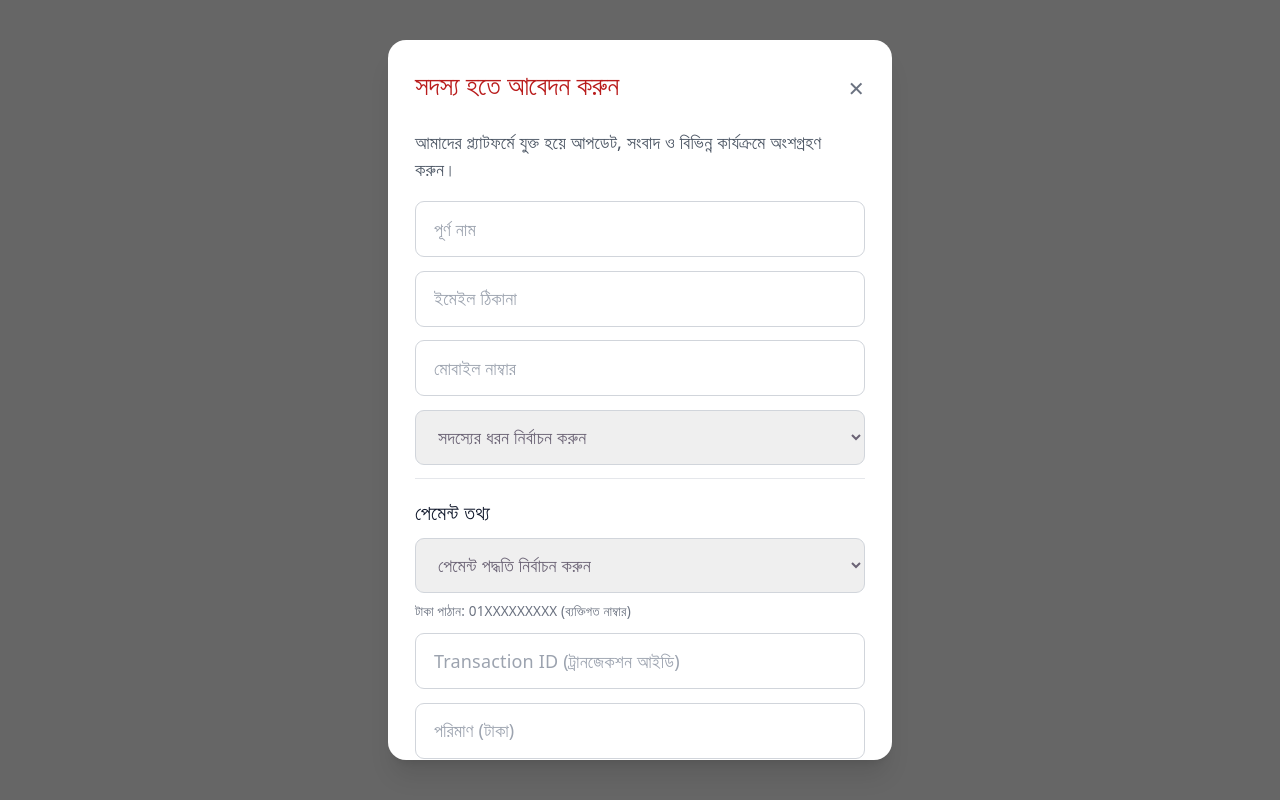
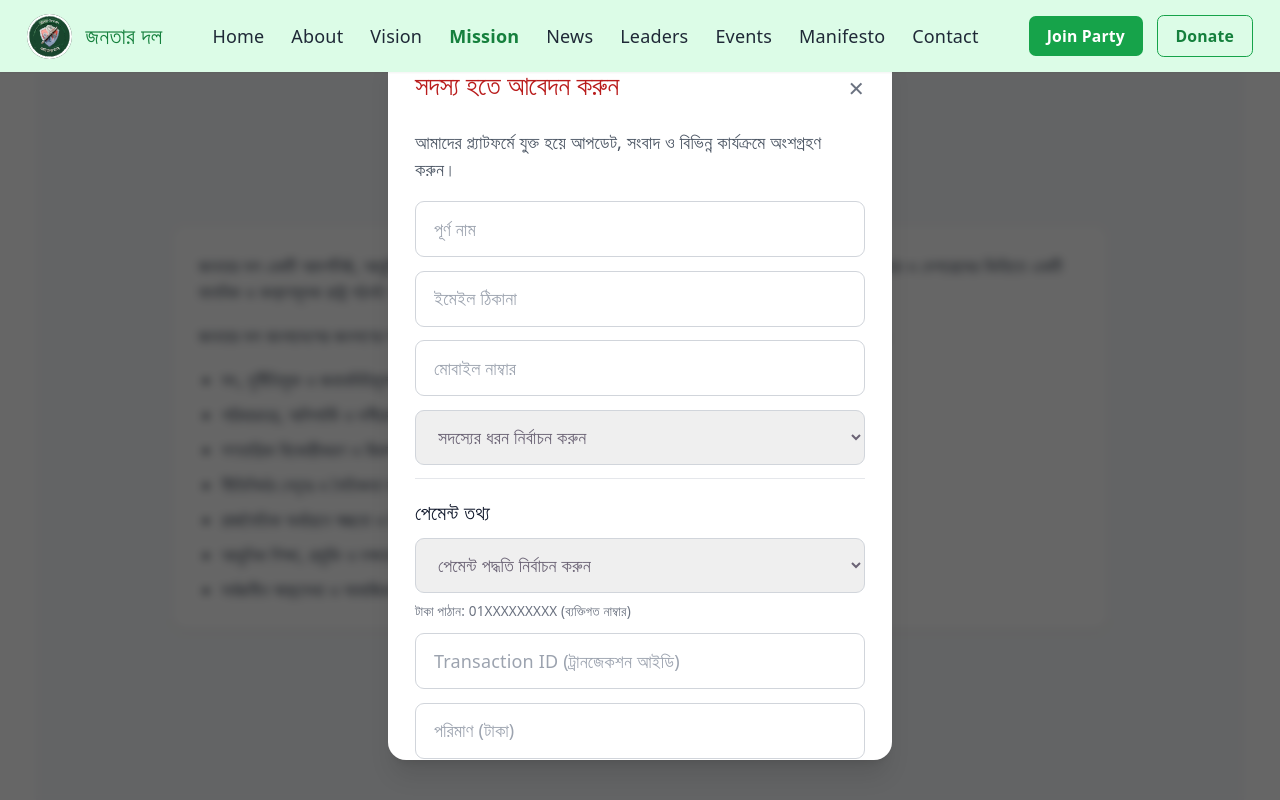
Before and after one commit to nafizahamed1/jonotar_dol_frontend, a React (Vite) app: page /mission in a window 1280 px wide. Shown: the top 800 px of the page. Built offline with nearby package versions, Linux system fonts and the light colour scheme.

Commit message:
mission and vision page add

```diff
--- a/src/App.tsx
+++ b/src/App.tsx
@@ -8,6 +8,8 @@ import Leaders from "./pages/Leaders";
 import Events from "./pages/Events";
 import Contact from "./pages/Contact";
 import Manifesto from "./pages/Manifesto";
+import Mission from "./pages/Mission";
+import Vision from "./pages/Vision";
 function App() {
   return (
     <BrowserRouter>
@@ -20,6 +22,9 @@ function App() {
           <Route path="/events" element={<Events />} />
           <Route path="/contact" element={<Contact />} />
           <Route path="/manifesto" element={<Manifesto />} />
+          <Route path="/mission" element={<Mission />} />
+          <Route path="/vision" element={<Vision />} />
+
         </Route>
       </Routes>
     </BrowserRouter>
--- a/src/components/Navbar.tsx
+++ b/src/components/Navbar.tsx
@@ -13,6 +13,8 @@ const Navbar = () => {
     { name: "Mission", path: "/mission" },
     { name: "News", path: "/news" },
     { name: "Leaders", path: "/leaders" },
+    { name: "Events", path: "/events" },
+    { name: "Manifesto", path: "/manifesto" },
     { name: "Contact", path: "/contact" },
   ];
 
--- /dev/null
+++ b/src/pages/Mission.tsx
@@ -0,0 +1,36 @@
+const Mission = () => {
+  return (
+    <div className="bg-light min-h-screen py-10">
+      <div className="container max-w-4xl">
+
+        <h1 className="text-3xl font-bold text-primary text-center mb-8">
+          আমাদের মিশন
+        </h1>
+
+        <div className="bg-white p-6 rounded-xl shadow space-y-4 text-gray-700">
+
+          <p>
+            জনতার দল একটি আদর্শনিষ্ঠ, আধুনিক ও মানবিক রাজনৈতিক প্ল্যাটফর্ম। জনগণের কল্যাণকে সর্বোচ্চ গুরুত্ব দিয়ে দপ্ততা, ন্যায়বিচার ও দেশপ্রেমের ভিত্তিতে একটি মানবিক ও কল্যাণমূলক রাষ্ট্র গঠনই আমাদের অঙ্গীকার।
+          </p>
+
+          <p>
+            জনতার দল বাংলাদেশের জনগণের স্বপ্ন আর চাহিদাকে সামনে রেখে একটি ন্যায্য, সমৃদ্ধ ও স্বনির্ভর দেশ গড়ার জন্য প্রতিশ্রুতিবদ্ধ।
+          </p>
+
+          <ul className="list-disc pl-5 space-y-2">
+            <li>সৎ, দুর্নীতিমুক্ত ও জবাবদিহিমূলক প্রশাসনিক কাঠামো গড়ে তোলা</li>
+            <li>পরিবারতন্ত্র, অলিগার্কি ও দলীয়করণমুক্ত গণমুখী শাসনব্যবস্থা</li>
+            <li>গণতান্ত্রিক বিকেন্দ্রীকরণ ও দ্বিকক্ষবিশিষ্ট সংসদ প্রতিষ্ঠা</li>
+            <li>নীতিনির্ভর নেতৃত্ব ও নৈতিকতা কমিটি দ্বারা পরিচালিত দলীয় কাঠামো</li>
+            <li>রাজনৈতিক অর্থায়নে স্বচ্ছতা ও নির্বাচন কমিশনের পূর্ণ স্বাধীনতা নিশ্চিতকরণ</li>
+            <li>আধুনিক শিক্ষা, প্রযুক্তি ও দক্ষতা উন্নয়ন</li>
+            <li>সর্বজনীন স্বাস্থ্যসেবা ও সামাজিক সুরক্ষা</li>
+          </ul>
+
+        </div>
+      </div>
+    </div>
+  );
+};
+
+export default Mission;
--- /dev/null
+++ b/src/pages/Vision.tsx
@@ -0,0 +1,40 @@
+const Vision = () => {
+  return (
+    <div className="bg-light min-h-screen py-10">
+      <div className="container max-w-4xl">
+
+        <h1 className="text-3xl font-bold text-secondary text-center mb-8">
+          আমাদের ভিশন
+        </h1>
+
+        <div className="bg-white p-6 rounded-xl shadow space-y-4 text-gray-700">
+
+          <p>
+            একটি দক্ষ, মানবিক ও নিরাপদ বাংলাদেশ গড়ে তোলা, যেখানে প্রতিটি মানুষের সমান সুযোগ থাকবে এবং দেশ হবে দুর্নীতিমুক্ত, স্বনির্ভর ও মেধাভিত্তিক।
+          </p>
+
+          <p>
+            জনতার দল বাংলাদেশের সকল স্তরের জনগণের শক্তিকে একত্রিত করে একটি ন্যায্য, সমৃদ্ধ এবং স্বনির্ভর দেশ গড়তে প্রতিশ্রুতিবদ্ধ।
+          </p>
+
+          <p>
+            আমাদের শক্তি নিহিত আছে তিনটি মূল স্তম্ভে—
+          </p>
+
+          <ul className="list-disc pl-5 space-y-2">
+            <li>জওয়ান — দেশের সুরক্ষা, সার্বভৌমত্ব ও শৃঙ্খলার রক্ষক</li>
+            <li>নওজোয়ান — প্রযুক্তি, উদ্ভাবন ও আধুনিক চিন্তার ধারক</li>
+            <li>পেশাজীবী, শ্রমিক ও কৃষক — দেশের অর্থনীতি ও উন্নয়নের মেরুদণ্ড</li>
+          </ul>
+
+          <p>
+            এই তিনটি শক্তিকে ঐক্যবদ্ধ করে আমরা দেশপ্রেমের চেতনায় আগামীর বাংলাদেশ নির্মাণে কাজ করব।
+          </p>
+
+        </div>
+      </div>
+    </div>
+  );
+};
+
+export default Vision;
```
